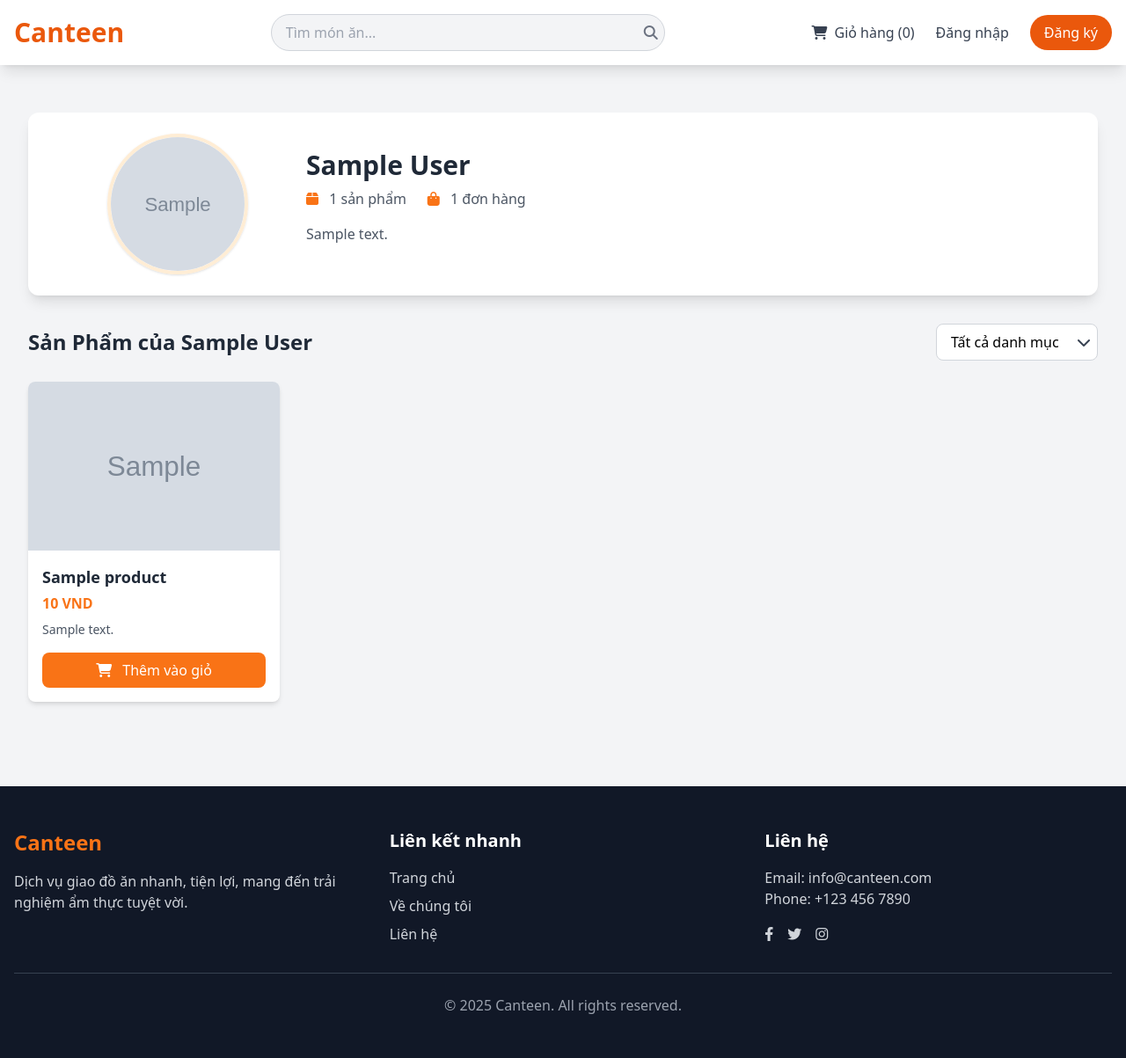
After one commit to thenamvn/canteen, a Django app: page /users/shop/1/ in a window 1280 px wide. The commit adds this page. Shown: the whole page at 88% size. Run offline with Django 5.2, Linux system fonts and the light colour scheme; tables that the repository leaves empty hold one stand-in row (values such as "Sample post"); grey boxes marked "Sample" are stand-in pictures; some libraries are stand-ins or nearby versions.

Commit message:
shop profile

```diff
--- /dev/null
+++ b/templates/users/shop_profile.html
@@ -0,0 +1,163 @@
+{% extends "base.html" %}
+{% load static %}
+{% load humanize %}
+
+{% block title %}{{ shop.shop_name }} - Shop Profile | Canteen{% endblock %}
+
+{% block extra_css %}
+    <link rel="stylesheet" href="{% static 'css/shop_profile.css' %}">
+{% endblock %}
+
+{% block content %}
+<div class="container mx-auto px-4 py-8">
+    <!-- Shop Header -->
+    <div class="bg-white rounded-xl shadow-lg p-6 mb-8">
+        <div class="flex flex-wrap items-center">
+            <div class="w-full md:w-1/4 flex justify-center">
+                {% if shop.shop_logo %}
+                <img src="{{ shop.shop_logo.url }}" alt="{{ shop.shop_name }}" class="w-40 h-40 object-cover rounded-full border-4 border-orange-100 shadow">
+                {% else %}
+                <div class="w-40 h-40 rounded-full bg-orange-100 flex items-center justify-center text-orange-500">
+                    <i class="fas fa-store text-5xl"></i>
+                </div>
+                {% endif %}
+            </div>
+
+            <div class="w-full md:w-3/4 mt-6 md:mt-0">
+                <h1 class="text-3xl font-bold text-gray-800 mb-2">{{ shop.shop_name }}</h1>
+
+                <div class="flex flex-wrap items-center text-gray-600 mb-4">
+                    <div class="mr-6">
+                        <i class="fas fa-box mr-2 text-orange-500"></i>
+                        <span>{{ stats.product_count }} sản phẩm</span>
+                    </div>
+                    <div class="mr-6">
+                        <i class="fas fa-shopping-bag mr-2 text-orange-500"></i>
+                        <span>{{ stats.orders_count }} đơn hàng</span>
+                    </div>
+                    <!-- Thêm thông tin khác như rating nếu cần -->
+                </div>
+
+                {% if shop.shop_description %}
+                <p class="text-gray-600 mb-4">{{ shop.shop_description }}</p>
+                {% endif %}
+
+                {% if request.user == shop.user %}
+                <a href="{% url 'users:seller_profile' %}" class="bg-orange-500 hover:bg-orange-600 text-white py-2 px-4 rounded-full inline-flex items-center">
+                    <i class="fas fa-edit mr-2"></i> Chỉnh sửa cửa hàng
+                </a>
+                {% endif %}
+            </div>
+        </div>
+    </div>
+
+    <!-- Shop Products -->
+    <div class="mb-8">
+        <div class="flex justify-between items-center mb-6">
+            <h2 class="text-2xl font-bold text-gray-800">Sản Phẩm của {{ shop.shop_name }}</h2>
+
+            {% if categories.exists %}
+            <div class="relative">
+                <select id="categoryFilter" class="appearance-none bg-white border border-gray-300 rounded-lg pl-4 pr-10 py-2 focus:outline-none focus:ring-2 focus:ring-orange-500">
+                    <option value="">Tất cả danh mục</option>
+                    {% for category in categories %}
+                    <option value="{{ category.id }}">{{ category.name }}</option>
+                    {% endfor %}
+                </select>
+                <div class="pointer-events-none absolute inset-y-0 right-0 flex items-center px-2 text-gray-700">
+                    <i class="fas fa-chevron-down"></i>
+                </div>
+            </div>
+            {% endif %}
+        </div>
+
+        {% if products %}
+        <div class="grid grid-cols-1 sm:grid-cols-2 md:grid-cols-3 lg:grid-cols-4 gap-6 product-container">
+            {% for product in products %}
+            <div class="product-card bg-white rounded-lg shadow-md overflow-hidden hover:shadow-lg transition-all duration-300" data-category="{{ product.category.id }}">
+                <a href="{% url 'products:product_detail' product.id %}">
+                    <div class="h-48 bg-cover bg-center" style="background-image: url('{% if product.image %}{{ product.image.url }}{% else %}https://via.placeholder.com/300x200?text=No+Image{% endif %}')"></div>
+                    <div class="p-4">
+                        <h3 class="text-lg font-semibold text-gray-800 mb-1">{{ product.name }}</h3>
+                        <p class="text-orange-500 font-bold">{{ product.price|intcomma }} VND</p>
+                        <p class="text-sm text-gray-600 mt-2 line-clamp-2">{{ product.description|truncatechars:100 }}</p>
+                    </div>
+                </a>
+                <div class="px-4 pb-4">
+                    <form action="{% url 'cart:cart_add' product.id %}" method="post" class="add-to-cart-form">
+                        {% csrf_token %}
+                        <input type="hidden" name="quantity" value="1">
+                        <button type="submit" class="w-full bg-orange-500 hover:bg-orange-600 text-white py-2 rounded-lg transition-colors">
+                            <i class="fas fa-shopping-cart mr-2"></i> Thêm vào giỏ
+                        </button>
+                    </form>
+                </div>
+            </div>
+            {% endfor %}
+        </div>
+
+        <!-- Pagination -->
+        {% if products.has_other_pages %}
+        <div class="pagination mt-8 flex justify-center">
+            <ul class="flex space-x-2">
+                {% if products.has_previous %}
+                <li class="page-item">
+                    <a href="?page={{ products.previous_page_number }}" class="page-link">
+                        <i class="fas fa-chevron-left"></i>
+                    </a>
+                </li>
+                {% endif %}
+
+                {% for i in products.paginator.page_range %}
+                    {% if products.number == i %}
+                    <li class="page-item active">
+                        <span class="page-link">{{ i }}</span>
+                    </li>
+                    {% else %}
+                    <li class="page-item">
+                        <a href="?page={{ i }}" class="page-link">{{ i }}</a>
+                    </li>
+                    {% endif %}
+                {% endfor %}
+
+                {% if products.has_next %}
+                <li class="page-item">
+                    <a href="?page={{ products.next_page_number }}" class="page-link">
+                        <i class="fas fa-chevron-right"></i>
+                    </a>
+                </li>
+                {% endif %}
+            </ul>
+        </div>
+        {% endif %}
+
+        {% else %}
+        <div class="text-center py-16 bg-white rounded-lg shadow">
+            <i class="fas fa-store-alt-slash text-gray-400 text-5xl mb-4"></i>
+            <p class="text-gray-600 text-lg">Cửa hàng này chưa có sản phẩm nào.</p>
+        </div>
+        {% endif %}
+    </div>
+</div>
+{% endblock %}
+
+{% block extra_js %}
+<script>
+    // Filter products by category
+    const categoryFilter = document.getElementById('categoryFilter');
+    if (categoryFilter) {
+        categoryFilter.addEventListener('change', function() {
+            const selectedCategory = this.value;
+            const productCards = document.querySelectorAll('.product-card');
+
+            productCards.forEach(card => {
+                if (!selectedCategory || card.dataset.category === selectedCategory) {
+                    card.style.display = 'block';
+                } else {
+                    card.style.display = 'none';
+                }
+            });
+        });
+    }
+</script>
+{% endblock %}
--- a/users/urls.py
+++ b/users/urls.py
@@ -25,4 +25,5 @@ urlpatterns = [
         views.SellerProfileUpdateView.as_view(),
         name="seller_profile",
     ),
+    path('shop/<int:pk>/', views.ShopProfileView.as_view(), name='shop_profile'),
 ]
--- a/users/views.py
+++ b/users/views.py
@@ -1,7 +1,7 @@
 from django.shortcuts import render, redirect, get_object_or_404
 from django.contrib.auth import login
 from django.contrib.auth.decorators import login_required
-from django.views.generic import CreateView, UpdateView
+from django.views.generic import CreateView, UpdateView, DetailView  # Thêm DetailView vào đây
 from django.contrib.auth.mixins import LoginRequiredMixin
 from django.urls import reverse_lazy
 from .models import Address, SellerProfile
@@ -9,7 +9,10 @@ from .forms import UserRegisterForm, AddressForm, SellerProfileForm, UserLoginFo
 from django.contrib.auth.views import LoginView
 from products.models import Product
 from django.db.models import Avg, Count
-
+from django.core.paginator import Paginator
+from orders.models import OrderItem
+from products.models import Product, Category
+from django.urls import reverse_lazy, reverse
 def register(request):
     if request.method == 'POST':
         form = UserRegisterForm(request.POST)
@@ -60,11 +63,59 @@ class SellerProfileUpdateView(LoginRequiredMixin, UpdateView):
     model = SellerProfile
     form_class = SellerProfileForm
     template_name = 'users/seller_profile_form.html'
-    success_url = reverse_lazy('seller:dashboard')
 
     def get_object(self):
         return self.request.user.seller_profile
 
+    def get_success_url(self):
+        return reverse_lazy('users:shop_profile', kwargs={'pk': self.object.pk})
+
 class CustomLoginView(LoginView):
     form_class = UserLoginForm
     template_name = 'users/login.html'
+
+# Thêm view sau class CustomLoginView
+class ShopProfileView(DetailView):
+    model = SellerProfile
+    template_name = 'users/shop_profile.html'
+    context_object_name = 'shop'
+
+    def get_context_data(self, **kwargs):
+        context = super().get_context_data(**kwargs)
+        shop = self.get_object()
+
+        # Lấy sản phẩm của shop
+        products = Product.objects.filter(
+            seller=shop.user,
+            is_available=True
+        ).order_by('-created_at')
+
+        # Phân trang nếu cần
+        paginator = Paginator(products, 12)
+        page_number = self.request.GET.get('page')
+        page_obj = paginator.get_page(page_number)
+
+        # Lấy thống kê của shop
+        stats = {
+            'product_count': products.count(),
+            'orders_count': OrderItem.objects.filter(product__seller=shop.user).values('order').distinct().count(),
+        }
+
+        # Sửa từ product thành products (số nhiều)
+        context.update({
+            'products': page_obj,
+            'stats': stats,
+            'categories': Category.objects.filter(products__seller=shop.user).distinct(),
+        })
+        return context
+# Cập nhật SellerProfileUpdateView để chuyển hướng đến shop profile sau khi lưu
+class SellerProfileUpdateView(LoginRequiredMixin, UpdateView):
+    model = SellerProfile
+    form_class = SellerProfileForm
+    template_name = 'users/seller_profile_form.html'
+
+    def get_object(self):
+        return self.request.user.seller_profile
+
+    def get_success_url(self):
+        return reverse_lazy('users:shop_profile', kwargs={'pk': self.object.pk})
```
Also changed, not shown: templates/products/product_detail.html (+7 -1 lines), 1 other file.
